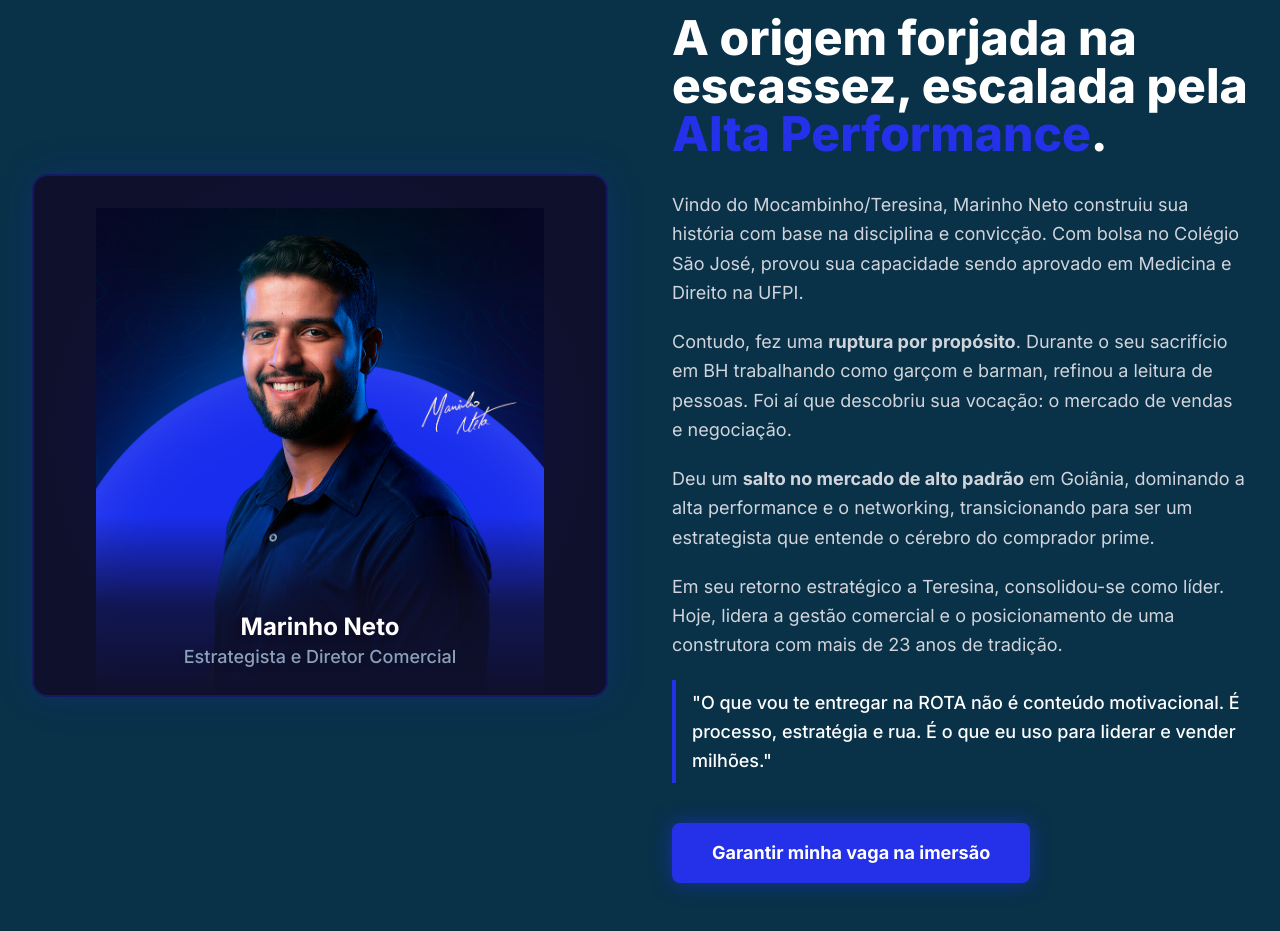
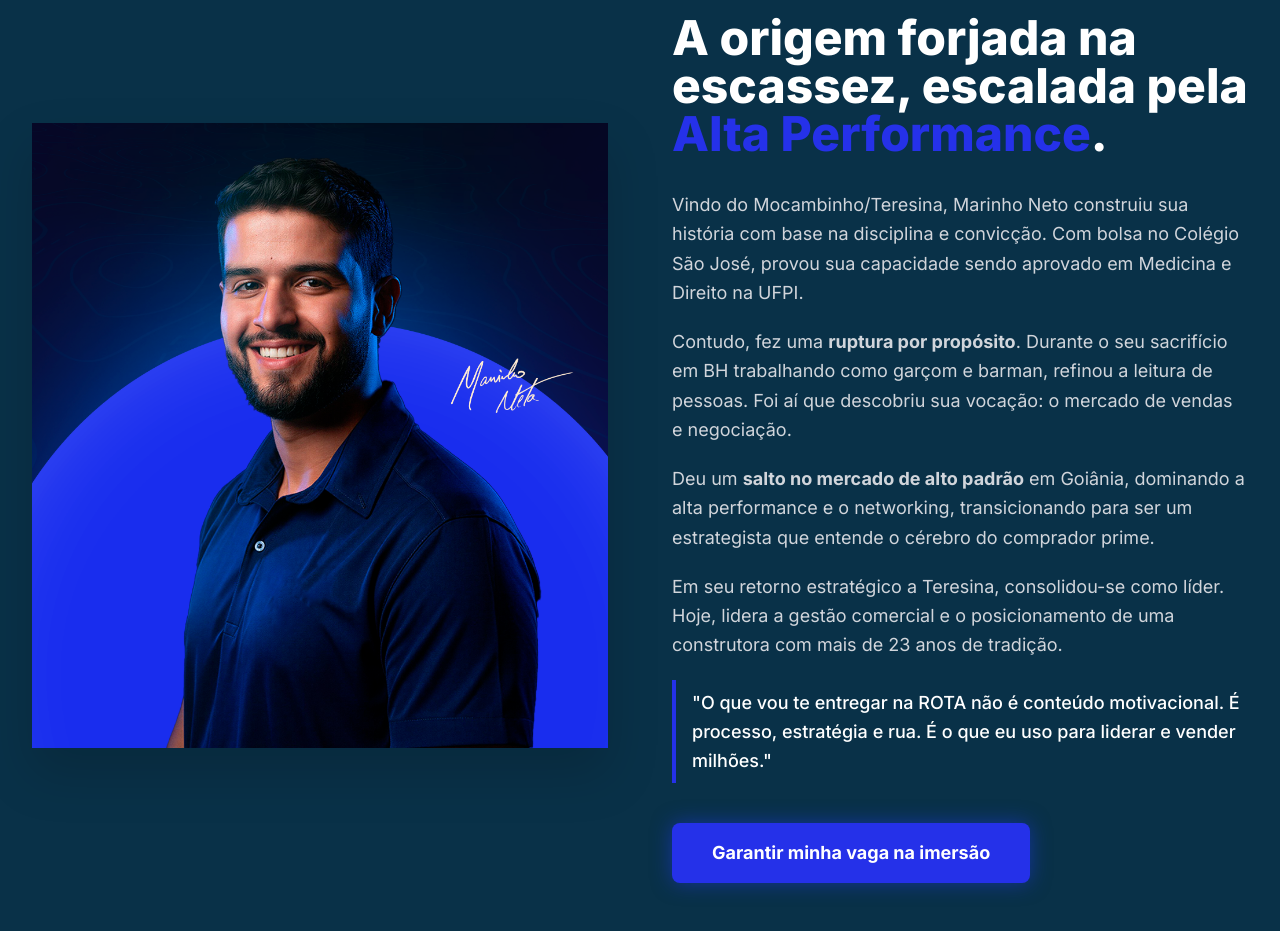
Before and after one commit to MestreZuao/rota-landing-page, a React (Vite) app: page / in a window 1280 px wide. Shown: the part 3185-4116 px from the top of the page. Built offline with nearby package versions, Linux system fonts and the light colour scheme.

Commit message:
style: remove bio image box wrapper and enlarge image

```diff
--- a/src/components/About.jsx
+++ b/src/components/About.jsx
@@ -7,22 +7,13 @@ const About = () => {
             <div className="container mx-auto px-4 sm:px-6 lg:px-8">
                 <div className="flex flex-col lg:flex-row items-center gap-16">
 
-                    <div className="w-full lg:w-1/2">
-                        <div className="relative rounded-2xl overflow-hidden border-2 border-brand-blue/30 shadow-[0_0_40px_rgba(30,56,241,0.15)] flex justify-center bg-brand-dark">
-                            <img
-                                src="/elementos-visuais/marinho-bio.png"
-                                alt="Marinho Neto"
-                                className="w-full max-w-md h-auto object-contain z-10 relative pt-8"
-                                onError={(e) => { e.target.onerror = null; e.target.src = "https://via.placeholder.com/800x1000/0a0a0a/1e38f1?text=FOTO+MARINHO+NETO" }}
-                            />
-                            <div className="absolute inset-0 bg-[radial-gradient(circle_at_center,rgba(30,56,241,0.2),transparent_70%)] rounded-2xl"></div>
-                            <div className="absolute bottom-0 left-0 right-0 bg-gradient-to-t from-brand-dark via-brand-dark/80 to-transparent p-6 pt-24 text-center z-20">
-                                <h3 className="text-2xl font-bold text-white shadow-black drop-shadow-md">Marinho Neto</h3>
-                                <p className="text-brand-muted font-medium text-lg drop-shadow-md">Estrategista e Diretor Comercial</p>
-                            </div>
-                        </div>
-
-
+                    <div className="w-full lg:w-1/2 flex justify-center">
+                        <img
+                            src="/elementos-visuais/marinho-bio.png"
+                            alt="Marinho Neto"
+                            className="w-full max-w-lg lg:max-w-xl h-auto object-contain z-10 relative drop-shadow-2xl"
+                            onError={(e) => { e.target.onerror = null; e.target.src = "https://via.placeholder.com/800x1000/0a0a0a/1e38f1?text=FOTO+MARINHO+NETO" }}
+                        />
                     </div>
 
                     <div className="w-full lg:w-1/2">
```
